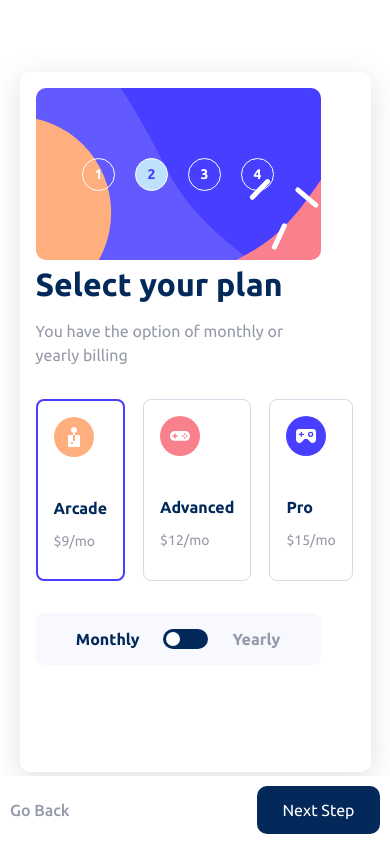
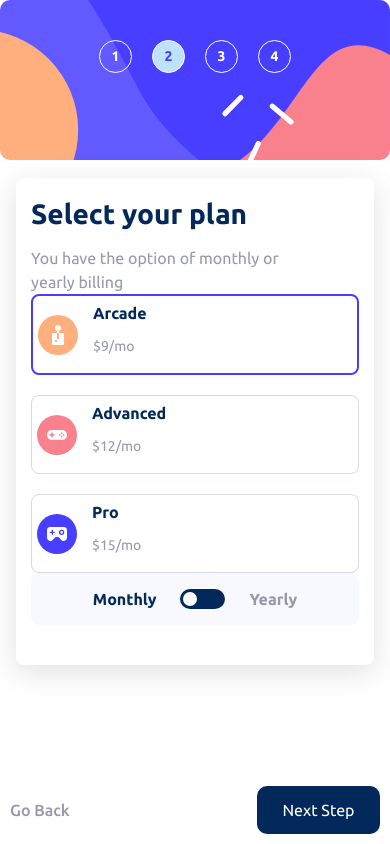
Before and after one commit to Kendrick-Oppong/multi-step-form, an Angular app: page /sign-up/step2 in a window 390 px wide. Built offline with nearby package versions, Linux system fonts and the light colour scheme.

Commit message:
style: add responsiveness to mobile screens

```diff
--- a/src/app/components/layout/layout.component.css
+++ b/src/app/components/layout/layout.component.css
@@ -1,16 +1,23 @@
 main {
   padding-top: 2rem;
-  background-color: var(--white);
   padding-block: 1.6rem;
-  padding-inline: 1.6rem 5rem;
+  padding-inline: 1.6rem;
   display: block;
   gap: 5rem;
-  max-width: 90%;
   margin-inline: auto;
   max-height: 100dvh;
   border-radius: 1rem;
   min-height: 70rem;
+}
+
+.main-content {
+  position: relative;
+  top: 90px;
+  background-color: var(--white);
   box-shadow: #64646f33 0 0.7rem 2.9rem;
+  padding: 1.5rem;
+  padding-bottom: 4rem;
+  border-radius: 0.8rem;
 }
 
 @media screen and (min-width: 1280px) {
@@ -29,6 +36,17 @@ main {
   main {
     display: grid;
     grid-template-columns: 30rem 1fr;
-      min-height: 60rem;
+    min-height: 60rem;
+    padding-inline: 1.6rem 5rem;
+    box-shadow: #64646f33 0 0.7rem 2.9rem;
+    background-color: var(--white);
+  }
+  .main-content {
+    position: static;
+    top: 0;
+    background: none;
+    box-shadow: none;
+    padding: 0;
+    border-radius: 0;
   }
 }
--- a/src/app/components/layout/side-nav/side-nav.component.css
+++ b/src/app/components/layout/side-nav/side-nav.component.css
@@ -5,10 +5,17 @@ aside {
   border-radius: 1rem;
   padding: 4rem;
   justify-content: start;
-  height: 172px;
+  height: 16rem;
   display: flex;
+  align-items: baseline;
   justify-content: center;
   gap: 2rem;
+
+  width: 100%;
+  position: absolute;
+  top: 0;
+  left: 0;
+  right: 0;
 }
 
 .step-container {
@@ -70,6 +77,7 @@ a {
     gap: 1.6rem;
     height: 100%;
     justify-content: stretch;
+    position: static;
   }
   main {
     display: grid;
--- a/src/app/pages/step-four/step-four.component.css
+++ b/src/app/pages/step-four/step-four.component.css
@@ -1,5 +1,5 @@
 h1 {
-  font-size: 3.2rem;
+  font-size: 2.8rem;
   font-weight: 700;
   color: var(--denim);
 }
@@ -86,3 +86,9 @@ p {
   font-size: 3.2rem;
   color: var(--denim);
 }
+
+@media screen and (min-width: 768px) {
+  h1 {
+    font-size: 3.2rem;
+  }
+}
--- a/src/app/pages/step-one/step-one.component.css
+++ b/src/app/pages/step-one/step-one.component.css
@@ -1,5 +1,5 @@
 h1 {
-  font-size: 3.2rem;
+  font-size: 2.8rem;
   font-weight: 700;
   color: var(--denim);
 }
@@ -59,3 +59,9 @@ label {
   font-weight: 700;
   color: var(--error);
 }
+
+@media screen and (min-width: 768px) {
+  h1 {
+    font-size: 3.2rem;
+  }
+}
--- a/src/app/pages/step-three/step-three.component.css
+++ b/src/app/pages/step-three/step-three.component.css
@@ -1,5 +1,5 @@
 h1 {
-  font-size: 3.2rem;
+  font-size: 2.8rem;
   font-weight: 700;
   color: var(--denim);
 }
@@ -71,3 +71,9 @@ input[type="checkbox"] {
   color: var(--purple);
   font-weight: 400;
 }
+
+@media screen and (min-width: 768px) {
+  h1 {
+    font-size: 3.2rem;
+  }
+}
--- a/src/app/pages/step-two/step-two.component.css
+++ b/src/app/pages/step-two/step-two.component.css
@@ -1,5 +1,5 @@
 h1 {
-  font-size: 3.2rem;
+  font-size: 2.8rem;
   font-weight: 700;
   color: var(--denim);
 }
@@ -7,7 +7,6 @@ h1 {
 h2 {
   color: var(--denim);
   font-size: 1.6rem;
-  margin-block: 3.9rem 0.7rem;
 }
 
 p {
@@ -18,22 +17,29 @@ p {
 }
 
 .plans-container {
-  display: grid;
-  grid-template-columns: repeat(3, 1fr);
-  gap: 1.8rem;
-  margin-block: 3.2rem;
+  display: flex;
+  flex-direction: column;
+  gap: 2rem;
 }
 
 .plan-container {
   border: 1px solid var(--border-color);
-  padding: 1.6rem;
+  padding: 0.5rem;
   border-radius: 0.8rem;
   cursor: pointer;
+  display: flex;
+  align-items: center;
+  gap: 1.5rem;
 }
 
 .plan-container.selected {
   border: 2px solid var(--purple);
 }
+
+/* .plans {
+  display: flex;
+  gap: 1.2rem;
+} */
 
 .plan-container p {
   font-size: 1.4rem;
@@ -109,3 +115,26 @@ input:checked + .slider {
 input:checked + .slider:before {
   transform: translateX(25px);
 }
+
+@media screen and (min-width: 768px) {
+  .plans-container {
+    display: grid !important;
+    grid-template-columns: repeat(3, 1fr);
+    gap: 1.8rem;
+    margin-block: 3.2rem;
+    display: block;
+
+  }
+
+   h1 {
+    font-size: 3.2rem;
+  }
+
+  h2 {
+    margin-block: 3.9rem 0.7rem;
+  }
+
+  .plan-container {
+   padding: 1.8rem;
+  }
+}
--- a/src/app/pages/step-two/step-two.component.html
+++ b/src/app/pages/step-two/step-two.component.html
@@ -9,9 +9,11 @@
     (click)="selectPlan(plan.id)"
   >
     <img [ngSrc]="plan.image" width="40" height="40" alt="" priority />
-    <h2>{{ plan.plan }}</h2>
-    <p>{{ isYearly ? plan.yearly : plan.monthly }}</p>
-    <p class="yearly">{{ isYearly ? "2 months free" : "" }}</p>
+    <div class="plans">
+      <h2>{{ plan.plan }}</h2>
+      <p>{{ isYearly ? plan.yearly : plan.monthly }}</p>
+      <p class="yearly">{{ isYearly ? "2 months free" : "" }}</p>
+    </div>
   </div>
   }
 </div>
```
